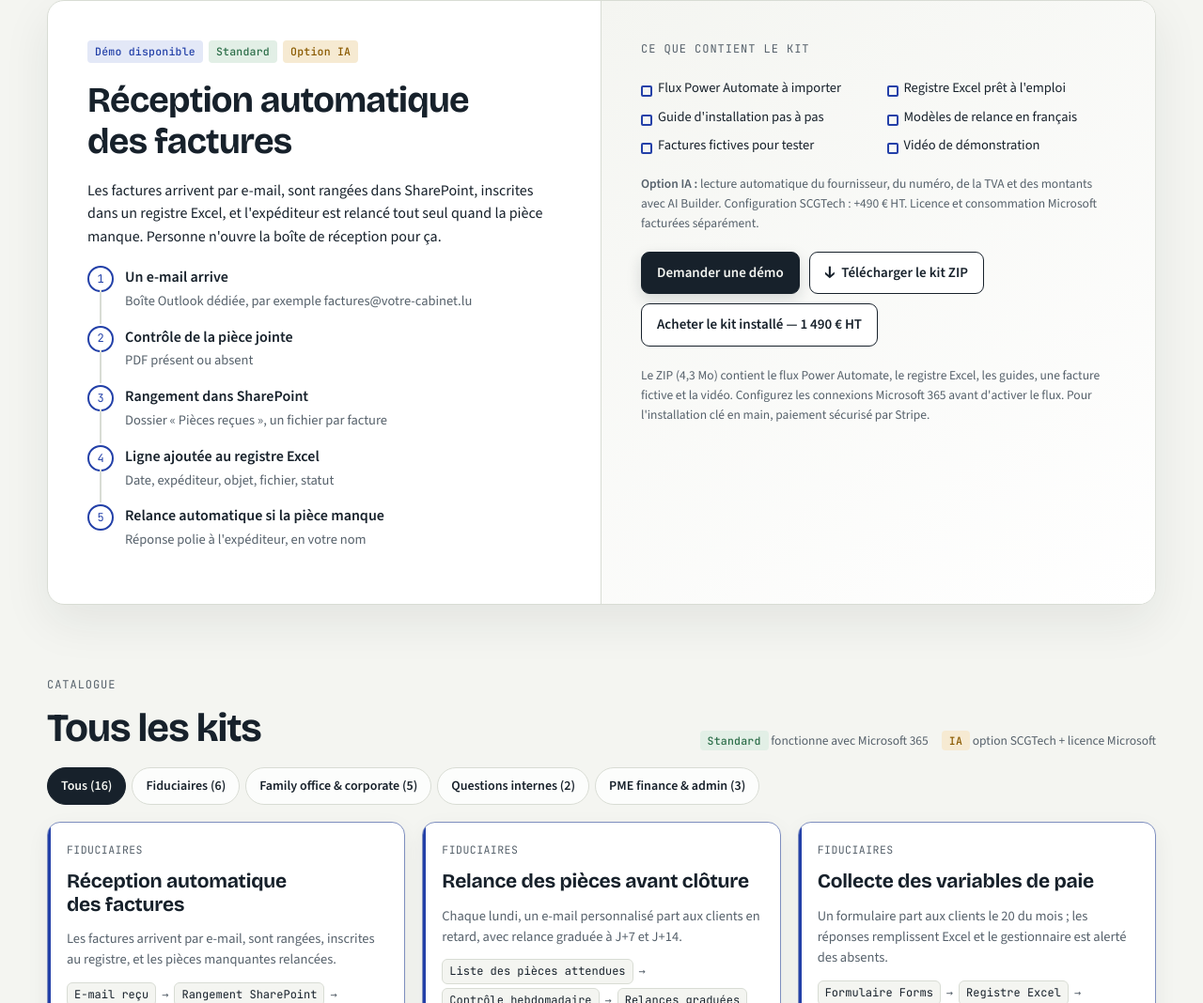
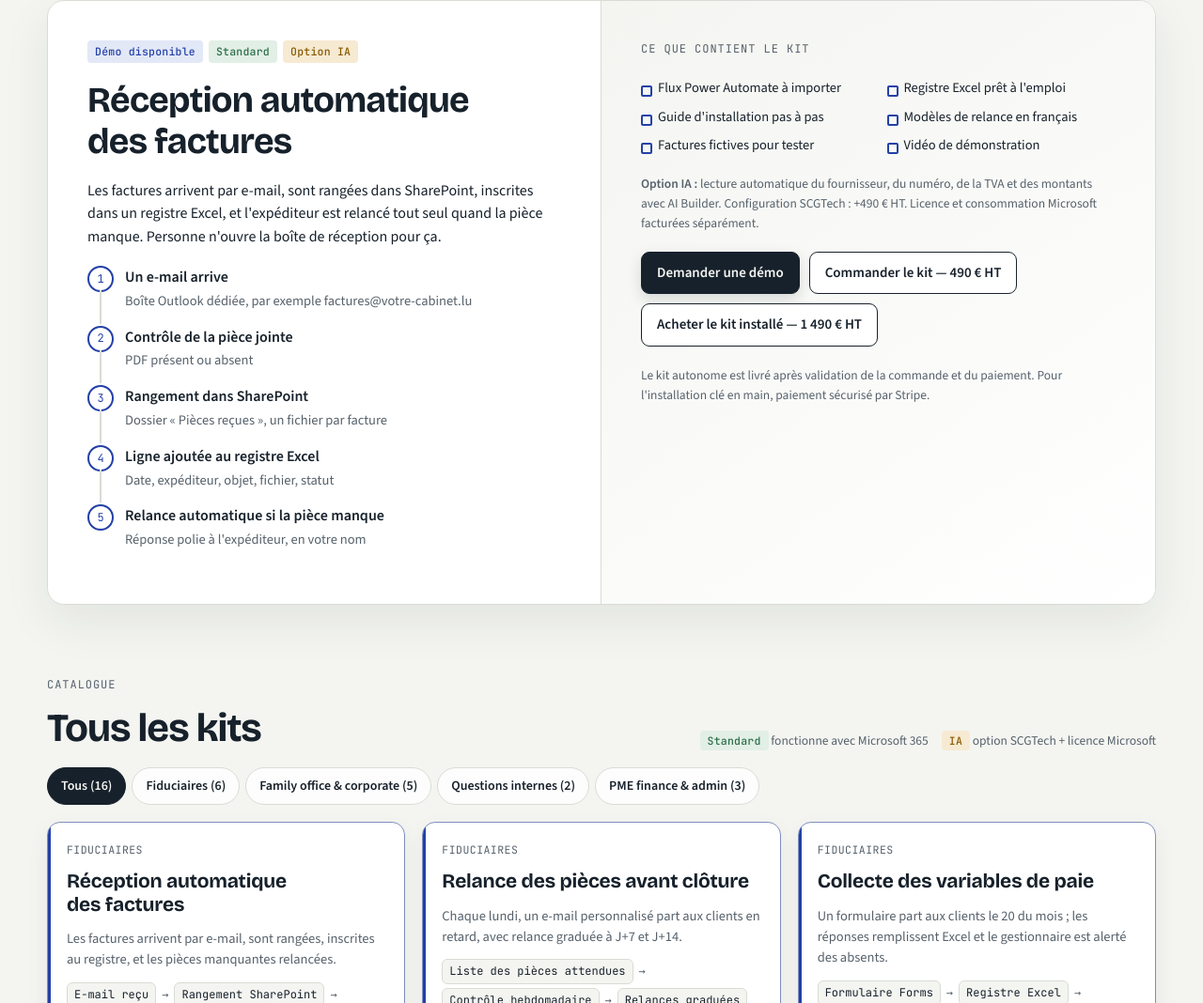
Before and after one commit to eracconseil/kiosque-scgtech, a plain HTML site: page index.html in a window 1280 px wide. Shown: the part 756-1824 px from the top of the page at 94% size. Drawn offline with nearby package versions, Linux system fonts and the light colour scheme.

Commit message:
Réserver le kit aux commandes payantes

```diff
--- a/index.html
+++ b/index.html
@@ -89,7 +89,6 @@ section.feature{display:grid;grid-template-columns:minmax(0,1fr) minmax(0,1fr);g
 .actions{display:flex;flex-wrap:wrap;gap:10px}
 button,.btn{font:inherit;font-weight:600;font-size:15px;border-radius:9px;padding:10px 16px;cursor:pointer;border:1.5px solid var(--ink);background:var(--shelf);color:var(--ink);text-decoration:none;display:inline-flex;align-items:center;gap:8px;transition:transform .18s ease,box-shadow .18s ease,background .18s ease}
 button.primary,.btn.primary{background:var(--ink);color:var(--paper);box-shadow:0 6px 16px rgba(23,33,43,.15)}
-.btn.download::before{content:"↓";font-family:var(--mono);font-size:16px;line-height:1}
 button:not(:disabled):hover,.btn:hover{transform:translateY(-1px);box-shadow:0 6px 16px rgba(23,33,43,.1)}
 button:disabled{opacity:.55;cursor:default}
 button:focus-visible,.btn:focus-visible,summary:focus-visible{outline:3px solid var(--cobalt);outline-offset:2px}
@@ -210,10 +209,10 @@ footer{border-top:1px solid var(--rule);padding-top:20px;font-size:13px;color:va
       <p class="note"><b>Option IA :</b> lecture automatique du fournisseur, du numéro, de la TVA et des montants avec AI Builder. Configuration SCGTech : +490 € HT. Licence et consommation Microsoft facturées séparément.</p>
       <div class="actions">
         <button class="primary" data-ask="Démo : Réception automatique des factures">Demander une démo</button>
-        <a class="btn download" href="downloads/Kit-SCGTech-Reception-Factures-v1.0.zip" download>Télécharger le kit ZIP</a>
+        <button data-ask="Commande : Kit autonome — 490 € HT">Commander le kit — 490 € HT</button>
         <button data-buy="reception_install">Acheter le kit installé — 1 490 € HT</button>
       </div>
-      <p class="note" id="buyNote-reception">Le ZIP (4,3 Mo) contient le flux Power Automate, le registre Excel, les guides, une facture fictive et la vidéo. Configurez les connexions Microsoft 365 avant d'activer le flux. Pour l'installation clé en main, paiement sécurisé par Stripe.</p>
+      <p class="note" id="buyNote-reception">Le kit autonome est livré après validation de la commande et du paiement. Pour l'installation clé en main, paiement sécurisé par Stripe.</p>
     </div>
   </section>
 
```
Also changed, not shown: 1 other file.
